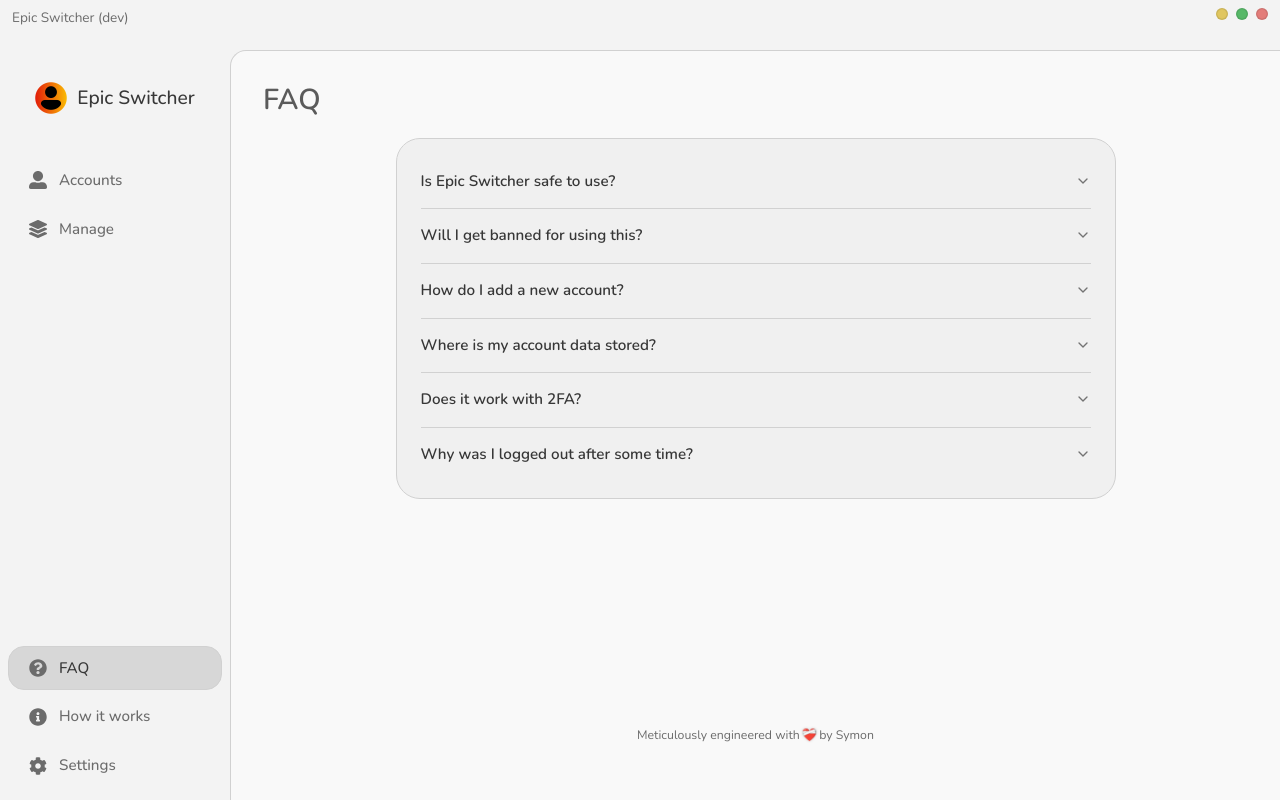
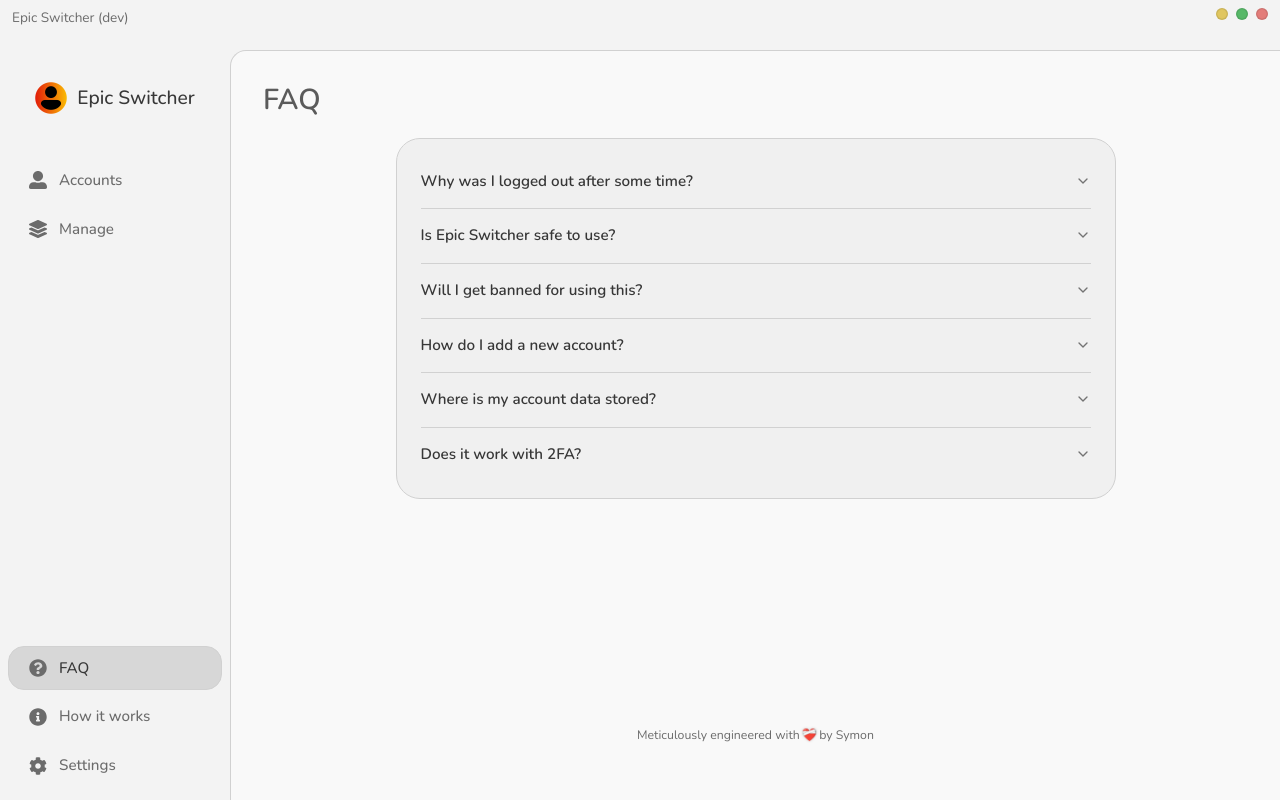
Before and after one commit to symonxdd/epic-switcher, a React (Vite) app in the folder frontend/: page /faq in a window 1280 px wide. Built offline with nearby package versions, Linux system fonts and the light colour scheme.

Commit message:
Reorder FAQ entry about session logout
Moved the FAQ item explaining session logout to appear earlier in the list for better visibility and user clarity.

```diff
--- a/frontend/src/pages/FAQ.jsx
+++ b/frontend/src/pages/FAQ.jsx
@@ -9,6 +9,10 @@ import {
 
 function FAQ() {
   const faqData = [
+    {
+      question: "Why was I logged out after some time?",
+      answer: "Epic Games enforces security measures that may invalidate session keys after a certain period of inactivity or for other security reasons. When this happens, you will need to log in again through the Epic Games Launcher. This is a behavior of the Epic Games ecosystem that Epic Switcher cannot bypass or control."
+    },
     {
       question: "Is Epic Switcher safe to use?",
       answer: "Yes, Epic Switcher is safe. It only modifies a local configuration file (`GameUserSettings.ini`) to swap session keys. It doesn't interact with the Epic Games servers directly, nor does it collect or share any of your personal data."
@@ -28,10 +32,6 @@ function FAQ() {
     {
       question: "Does it work with 2FA?",
       answer: "Yes! Since the app uses session keys from the launcher, you only need to handle 2FA when you first log into the Epic Games Launcher. Once the session is saved in Epic Switcher, you can swap back to it without needing to re-enter 2FA codes."
-    },
-    {
-      question: "Why was I logged out after some time?",
-      answer: "Epic Games enforces security measures that may invalidate session keys after a certain period of inactivity or for other security reasons. When this happens, you will need to log in again through the Epic Games Launcher. This is a behavior of the Epic Games ecosystem that Epic Switcher cannot bypass or control."
     }
   ];
 
```
